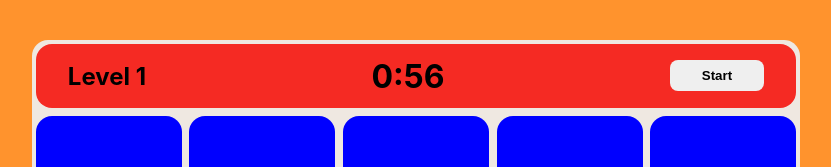
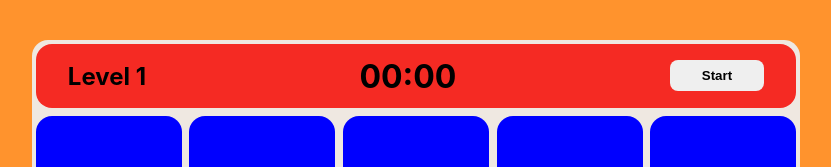
Before and after one commit to DouglasVz/memorama, a React (Create React App) app: page / in a window 1280 px wide. Shown: the top 167 px of the page, without its empty margins (224-1055 px from the left). Built offline with nearby package versions, Linux system fonts and the light colour scheme.

Commit message:
CountDown is ready, remain reset all components state when time is over

```diff
--- a/src/components/board.js
+++ b/src/components/board.js
@@ -39,7 +39,16 @@ class Board extends Component {
             return card;
         });
         this.setState({cards: cardsReset ,showCards:false, run: false});
+    }
 
+    timeOver = () => {
+        alert('The time is over')
+        //STOP
+        let cardsReset = this.state.cards.map(card => {
+            card.isOpen = false;
+            return card;
+        });
+        this.setState({cards: cardsReset ,showCards:false, run: false});
     }
 
     changeOpenState = (isOpen, id) => {
@@ -61,7 +70,8 @@ class Board extends Component {
                 <ControlBar level={3000}
                     start={this.startStop}
                     run={this.state.run}
-                    maxTime={1}
+                    maxTime={this.maxTime}
+                    timeOver={this.timeOver}
                 />
                 <CardsBoard
                     cards={this.state.cards}
--- a/src/components/cards-board.js
+++ b/src/components/cards-board.js
@@ -66,6 +66,7 @@ class CardsBoard extends Component {
             </div>
         )
     }
+
 }
 
 export default CardsBoard;
--- a/src/components/control-bar.js
+++ b/src/components/control-bar.js
@@ -5,12 +5,12 @@ import CountDown from "./counter";
 class ControlBar extends Component {
 
     render() {
-        const {start, run, maxTime} = this.props;
+        const {start, run, maxTime, timeOver} = this.props;
         return (
             <div className="control-bar-container">
                 <div className="control-bar">
                     <h2>Level 1</h2>
-                    <CountDown maxTime={maxTime}/>
+                    {run?<CountDown maxTime={maxTime} timeOver={timeOver}/>:<h1>00:00</h1>}
                     <button className="start-restart-btn" onClick={start}>{run?'Stop':'Start'}</button>
                 </div>
             </div>
--- a/src/components/counter.js
+++ b/src/components/counter.js
@@ -1,23 +1,16 @@
 import React, {Component} from "react";
 
 class CountDown extends Component {
-
 
     state = {
         time: this.props.maxTime * 60
 
     }
 
-    minutes =  Math.floor(this.state.time / 60)
-    seconds = this.state.time % 60
-
     countDown = () => {
         this.timer = setInterval(() => {
             this.setState({
                 time: this.state.time - 1
-            }, () => {
-                this.minutes =  Math.floor(this.state.time / 60)
-                this.seconds = this.state.time % 60
             })
 
         },1000)
@@ -27,9 +20,10 @@ class CountDown extends Component {
     render() {
         return (
             <div>
-                <h1>{this.minutes}:{this.seconds}</h1>
+                {<h1>{Math.floor(this.state.time / 60)}:{this.state.time % 60}</h1>}
             </div>
         )
+
     }
 
     componentDidMount() {
@@ -38,15 +32,13 @@ class CountDown extends Component {
     }
 
     componentDidUpdate(prevProps, prevState, snapShot) {
-
-        if ( this.state.time <= 50) {
-            console.log('la pu')
+        if ( this.state.time === 0) {
             clearInterval(this.timer);
+            this.props.timeOver();
         }
     }
 
     componentWillUnmount() {
-        console.log('la chic')
         clearInterval(this.timer);
     }
 
```
